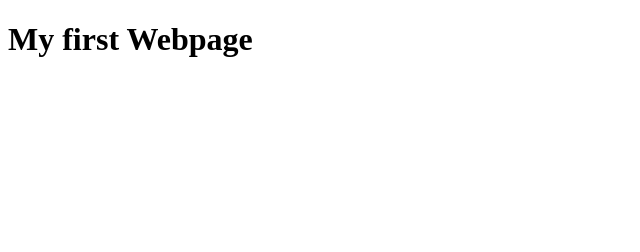
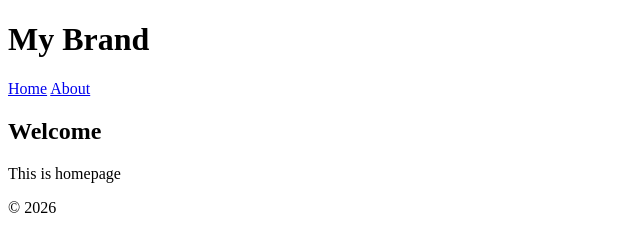
Before and after one commit to aviranjan07/Software_Development_Week1, a plain HTML site: page Week5/index.html in a window 1280 px wide. Shown: the whole page, without its empty margins (0-640 px from the left). Drawn offline with Linux system fonts and the light colour scheme.

Commit message:
Real Website Structure

```diff
--- a/Week5/index.html
+++ b/Week5/index.html
@@ -6,6 +6,26 @@
     <title>Aviranjan</title>
 </head>
 <body>
-    <h1>My first Webpage</h1>
+
+<header>
+    <h1>My Brand</h1>
+</header>
+
+<nav>
+    <a href="#">Home</a>
+    <a href="#">About</a>
+</nav>
+
+<main>
+    <section>
+        <h2>Welcome</h2>
+        <p>This is homepage</p>
+    </section>
+</main>
+
+<footer>
+    <p>© 2026</p>
+</footer>
+
 </body>
 </html>
```
